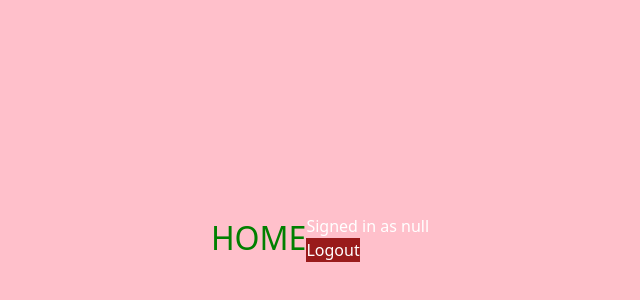
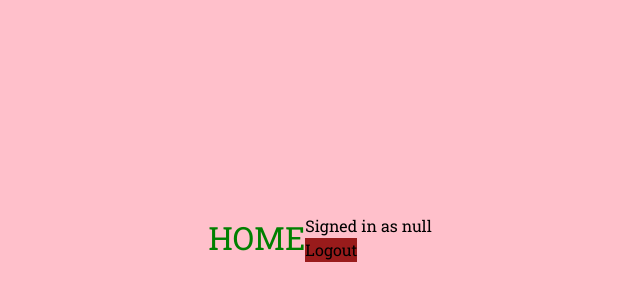
Before and after one commit to LitVerse-Org/LitVerse, a Next.js app: page /home in a window 1280 px wide. Shown: the part 162-462 px from the top of the page, without its empty margins (320-960 px from the left). Built offline with nearby package versions, Linux system fonts and the light colour scheme; no server answers.

Commit message:
Update globals.css

```diff
--- a/src/styles/globals.css
+++ b/src/styles/globals.css
@@ -3,8 +3,10 @@
 @tailwind utilities;
 
 body{
-  background-color:#000;
-  color:#fff;
+    background-color: #000;
+    color: black;
+    font-family: 'RobotoSlab', sans-serif;
+    font-weight: 400; /* Bold */
 }
 
 input:focus,
@@ -24,7 +26,7 @@ button:focus {
 
 @font-face {
     font-family: 'RobotoSlab';
-    src: url('/fonts/RobotoSlab/RobotoSlab-Regular.ttf') format('truetype');
+    src: url('/fonts/RobotoSlab/RobotoSlab-Bold.ttf') format('truetype');
     font-weight: 700; /* Bold */
     font-style: normal;
     font-display: swap;
@@ -34,7 +36,7 @@ button:focus {
 
 @font-face {
     font-family: 'RobotoSlab';
-    src: url('/fonts/RobotoSlab/RobotoSlab-Regular.ttf') format('truetype');
+    src: url('/fonts/RobotoSlab/RobotoSlab-Light.ttf') format('truetype');
     font-weight: 100; /* Thin */
     font-style: normal;
     font-display: swap;
```
